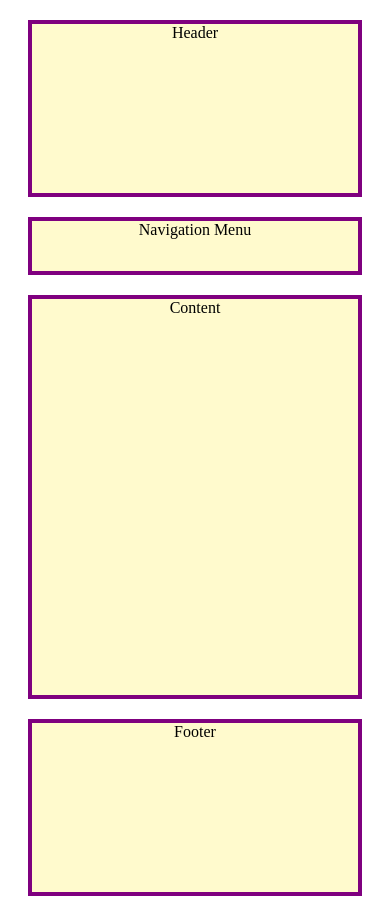
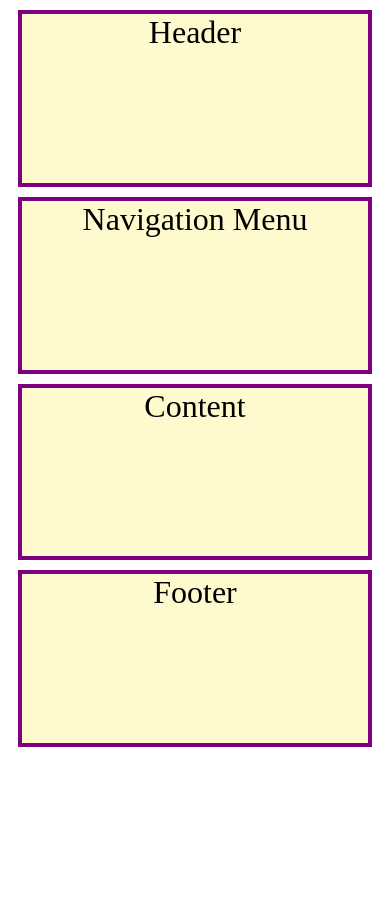
Before and after one commit to evecat06/Layout1, a plain HTML site: page index.html in a window 390 px wide. After the commit the page ends 844 px from the top, so only its background shows below. Drawn offline with Linux system fonts and the light colour scheme.

Commit message:
5th commit by Bartolaba

```diff
--- a/styles.css
+++ b/styles.css
@@ -12,46 +12,31 @@ body *{
 
 /* Specific styles for nav and main */
  header, footer  {
-    height: 20vh;
+    height: 15vh;
 }
 nav{
     height: 10vh;
 }
 
 main {
-    height: 40vh;
+    height: 45vh;
     flex-grow: 4;
 
 }
 
 /* Media query for smaller devices */
 @media only screen and (max-width: 600px) {
-    body *,
-    nav, header{
+    body *, header, footer, nav,main{
         height: 20vh;
         flex-grow: 2;
         font-size: inherit;
     }
-
-    main {
-        height: 25vh;
     }
-}
-=======
     body *{
         border: 4px solid #7f007f;
         background-color: lemonchiffon;
-    height: 100px;
         margin: 10px;
         text-align: center;
         font-size: 2rem;
         font-family: 'Times New Roman', Times, serif;
     }
-
-nav{
-    height: 50px;
-}
-
-main{
-    height: 47vh;
-}
```
Lines whose indentation alone changed are shown as unchanged.
